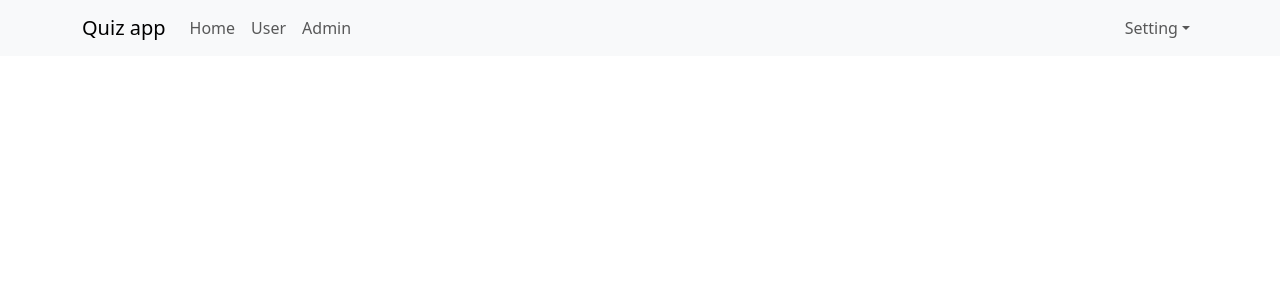
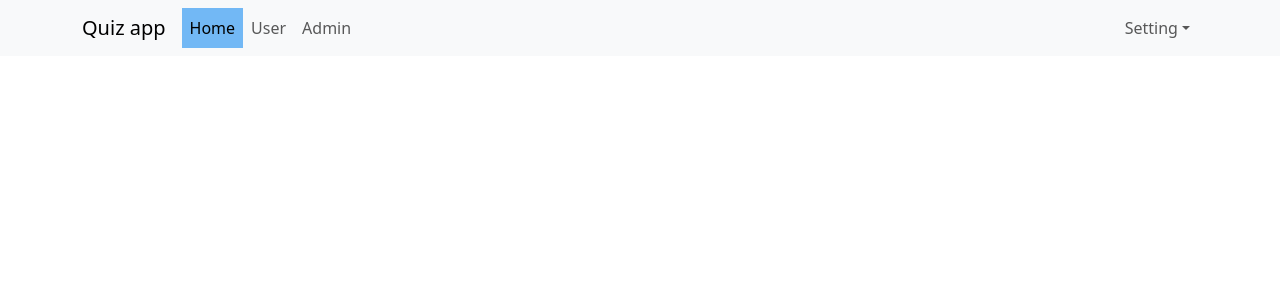
Before and after one commit to lelongrvp/quizapp, a React (Vite) app: page / in a window 1280 px wide. Shown: the top 300 px of the page. Built offline with nearby package versions, Linux system fonts and the light colour scheme.

Commit message:
change link to navlink

```diff
--- a/src/components/Header/Header.jsx
+++ b/src/components/Header/Header.jsx
@@ -1,5 +1,5 @@
 import { Container, Nav, NavDropdown, Navbar } from "react-bootstrap";
-import { Link } from "react-router-dom";
+import { NavLink } from "react-router-dom";
 
 const Header = () => {
   return (
@@ -9,15 +9,15 @@
         <Navbar.Toggle aria-controls="basic-navbar-nav" />
         <Navbar.Collapse id="basic-navbar-nav">
           <Nav className="me-auto">
-            <Link to="/" className="nav-link">
+            <NavLink to="/" className="nav-link">
               Home
-            </Link>
-            <Link to="/user" className="nav-link">
+            </NavLink>
+            <NavLink to="/user" className="nav-link">
               User
-            </Link>
-            <Link to="/admin" className="nav-link">
+            </NavLink>
+            <NavLink to="/admin" className="nav-link">
               Admin
-            </Link>
+            </NavLink>
           </Nav>
           <Nav>
             <NavDropdown title="Setting" id="basic-nav-dropdown">
--- a/src/index.css
+++ b/src/index.css
@@ -9,3 +9,7 @@
   -moz-osx-font-smoothing: grayscale;
   -webkit-text-size-adjust: 100%;
 }
+
+.app-container .header-container .navbar-nav .nav-link.active {
+  background-color: rgb(114, 184, 245);
+}
```
